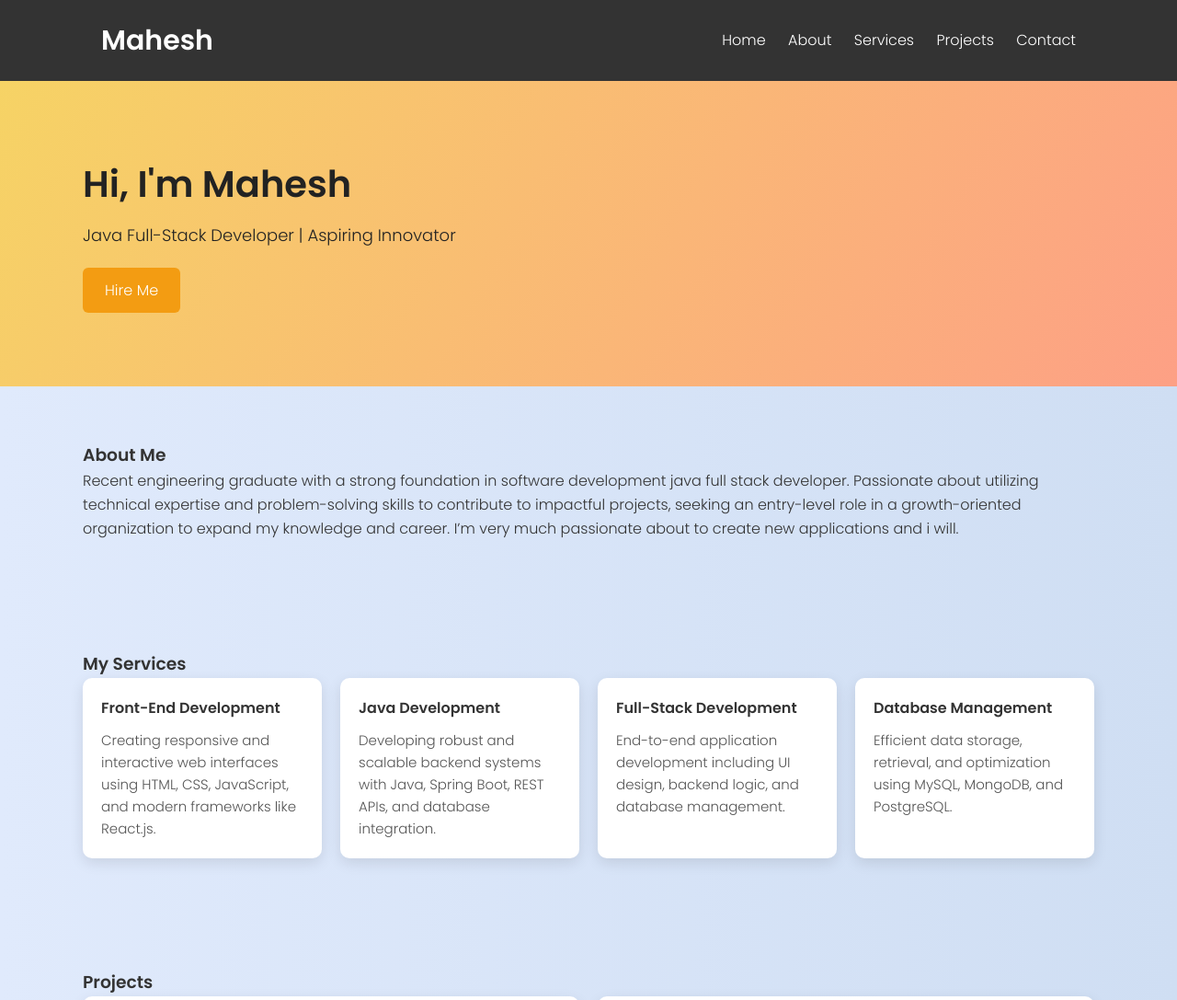
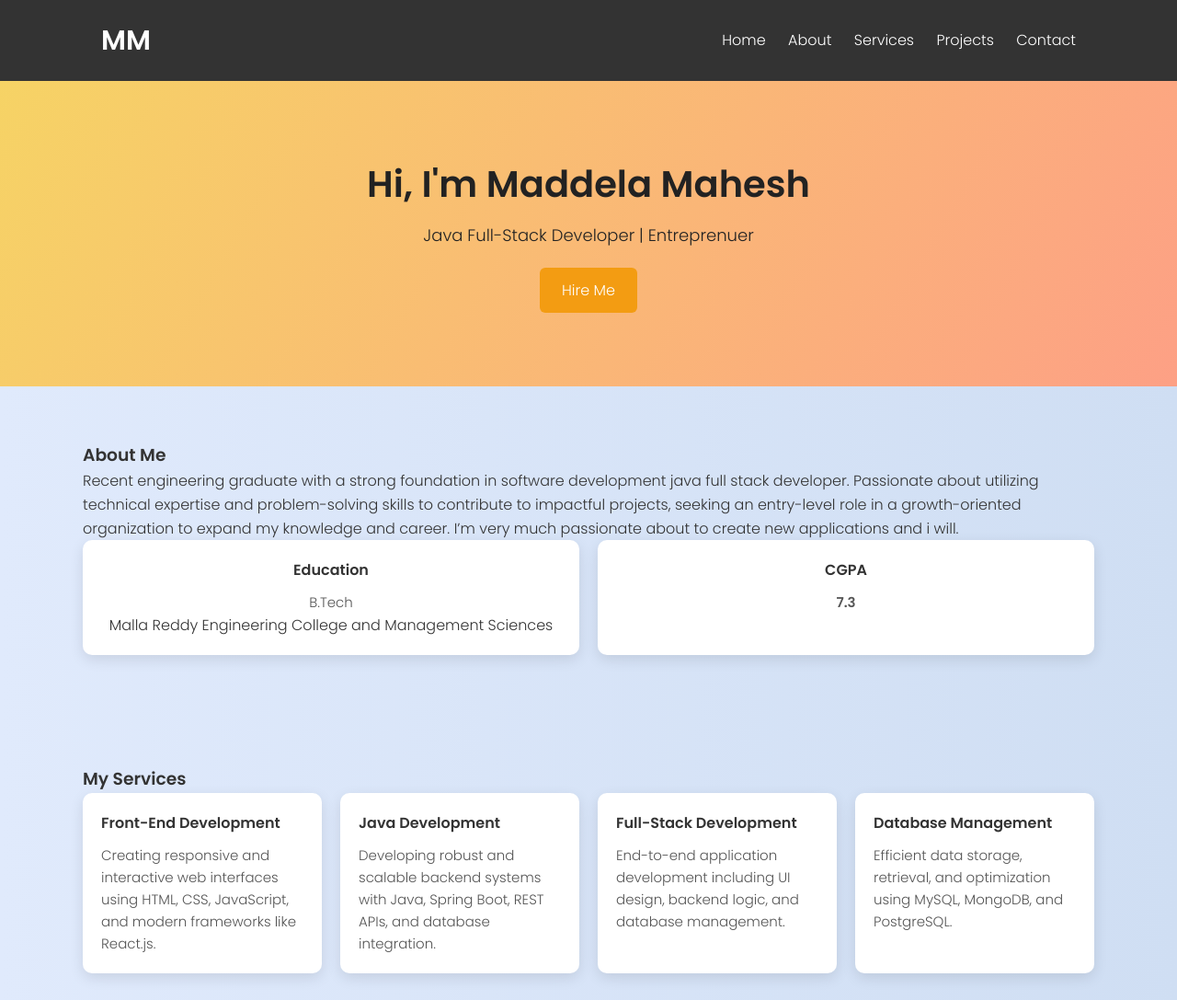
Before and after one commit to mahi11web/My-Portfolio, a plain HTML site: page index.html in a window 1280 px wide. Shown: the top 1087 px of the page at 92% size. Drawn offline with Linux system fonts and the light colour scheme.

Commit message:
Update index.html
some changes done in html..

```diff
--- a/index.html
+++ b/index.html
@@ -9,10 +9,9 @@
   <link href="https://fonts.googleapis.com/css2?family=Poppins:wght@300;600&display=swap" rel="stylesheet">
 </head>
 <body>
-
   <header class="header">
     <div class="container nav">
-      <h1 class="logo">Mahesh</h1>
+      <h1 class="logo">MM</h1>
       <nav>
         <a href="#">Home</a>
         <a href="#about">About</a>
@@ -22,29 +21,38 @@
       </nav>
     </div>
   </header>
-
-
-  <section class="hero">
+ <section class="hero">
     <div class="container hero-content">
       <div class="hero-text">
-        <h2>Hi, I'm Mahesh</h2>
-        <p>Java Full-Stack Developer | Aspiring Innovator</p>
+        <center>
+        <h2>Hi, I'm Maddela Mahesh</h2>
+        <p>Java Full-Stack Developer | Entreprenuer</p>
         <a href="#contact" class="btn-primary">Hire Me</a>
+      </center>
       </div>
-
     </div>
   </section>
-
-
   <section id="about" class="container section">
     <h3>About Me</h3>
     <p>Recent engineering graduate with a strong foundation in software development java full stack
       developer. Passionate about utilizing technical expertise and problem-solving skills to contribute to
       impactful projects, seeking an entry-level role in a growth-oriented organization to expand my
       knowledge and career. I’m very much passionate about to create new applications and i will.</p>
+      <div class="project-grid">
+        <div class="project-card">
+          <center>
+          <h4>Education</h4>
+          <p>B.Tech</p>
+            Malla Reddy Engineering College and Management Sciences</p>
+          </center>
+        </div>
+        <div class="project-card">
+          <center>
+          <h4>CGPA</h4>
+          <p><b>7.3</b></p>
+        </center>
+        </div>
   </section>
-
-
   <section id="services" class="container section">
     <h3>My Services</h3>
     <div class="project-grid">
@@ -66,8 +74,6 @@
       </div>
     </div>
   </section>
-
-
   <section id="projects" class="section projects-bg">
     <div class="container">
       <h3>Projects</h3>
@@ -90,8 +96,6 @@
       </div>
     </div>
   </section>
-
-
   <section id="contact" class="container section">
     <h3>Contact</h3>
     <p>Feel free to reach out for collaboration or job opportunities:</p>
@@ -102,8 +106,6 @@
       <button type="submit" class="btn-primary">Send</button>
     </form>
   </section>
-
-
   <footer class="footer">
     <p>&copy; 2025 Maddela Mahesh. All rights reserved.</p>
   </footer>
```
